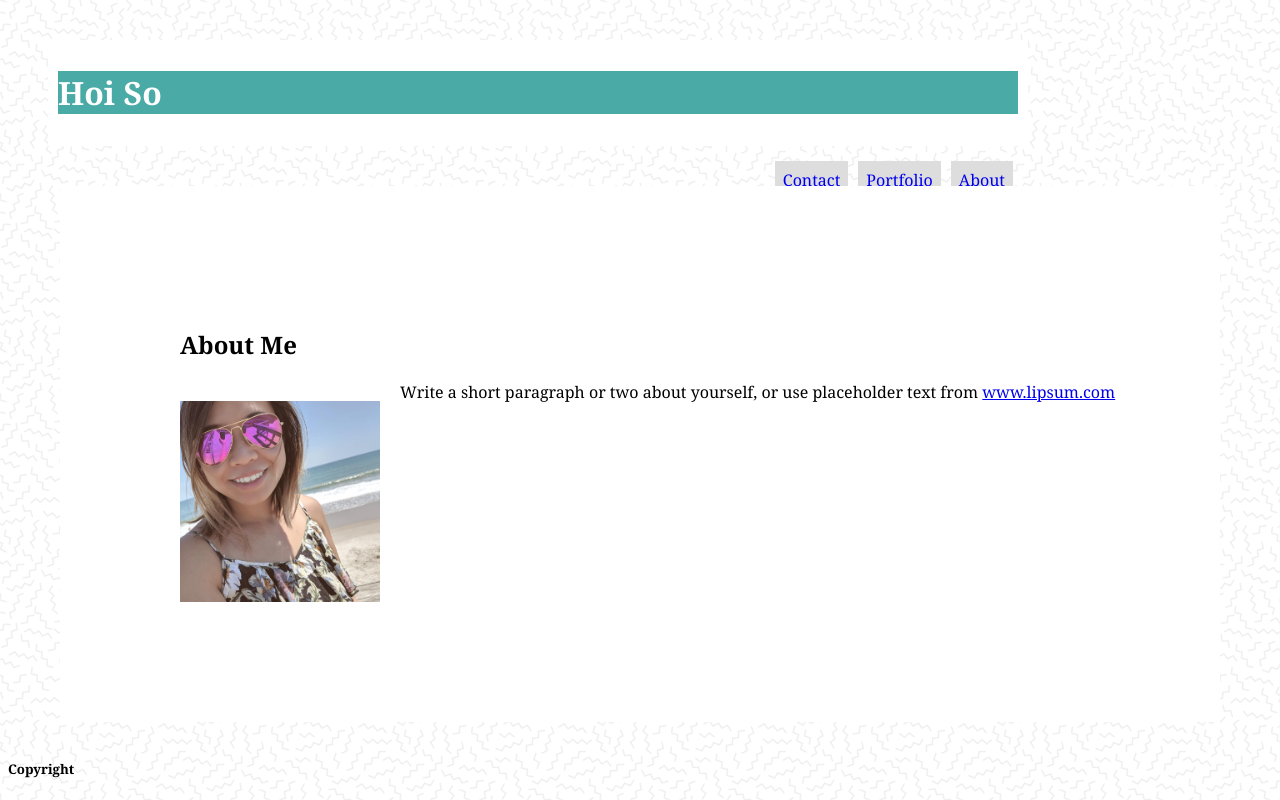
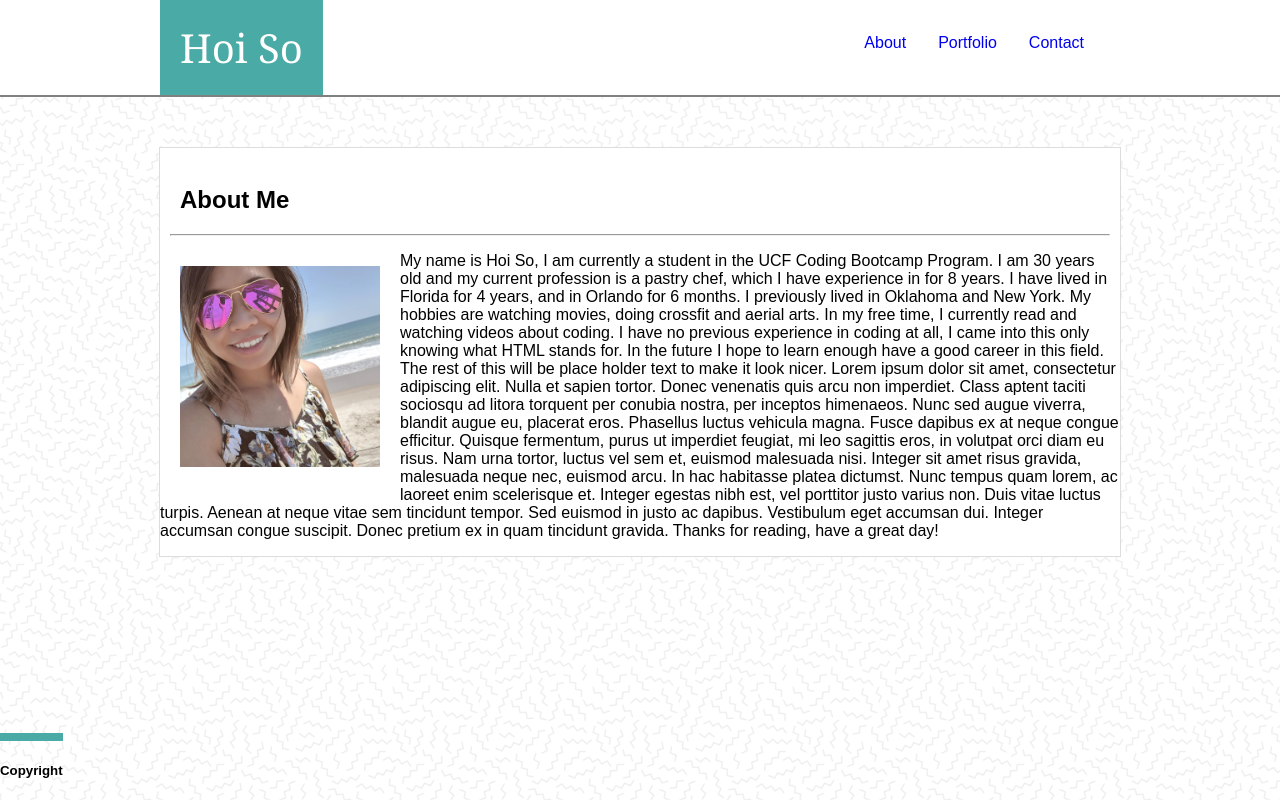
Before and after one commit to ahoyhoi/Basic-Portfolio, a plain HTML site: page index.html in a window 1280 px wide. Drawn offline with Linux system fonts and the light colour scheme; files whose address does not match are found by name.

Commit message:
new changes;added about me; fixed header

```diff
--- a/Assets/style.css
+++ b/Assets/style.css
@@ -1,40 +1,55 @@
 
 body {
     background-image:  url("images/memphis-mini.png");
-    font-family: Georgia;
+    font-family: Arial, Helvetica, sans-serif;
+    padding: 0;
+    margin: 0;
 
 }
 
 ul {
     list-style-type: none;
     margin: 0;
-    padding: 0;
+    padding: 20px;
+    overflow: hidden;
+    background-color: #fff;
+    float: right;
+
   }
 
+  li {
+      float: left;
+  }
 
   li a {
-    display: inline-block;
-    padding: 8px;
-    margin: 5px;
-    background-color: #dddddd;
-    float: right;
-    position: relative;
-    top: 20px;
+    display: block;
+    padding: 14px 16px;
+    text-align: center;
+    text-decoration: none;
   }
 
 
   header{
-      padding: 10px;
-      margin: 40px;
       background: #ffffff;
-      position: relative;
-      width: 960px;
+      width: 100%;
+      border-bottom: 2px solid grey;
 
   }
 
 .name {
     background-color:#4aaaa5;
     color: #fff;
+    padding: 20px;
+    font-size: 40px;
+    float: left;
+    font-family: Georgia, 'Times New Roman', Times, serif;
+}
+
+.name-container{
+    position: relative;
+    width: 960px;
+    margin: auto;
+
 }
 
 
@@ -46,10 +61,15 @@ ul {
     max-width: 960px;
     background-color: white;
     position: relative;
-    margin: 0 auto;
-    padding: 100px;
+    margin: 50px auto;
     clear: both;
+    border: 1px solid #dddddd;
 }
+
+hr{
+    margin: 10px;
+}
+
 
 
 #bio-image {
@@ -70,5 +90,5 @@ footer{
     position: absolute;
     text-align: center;
     bottom: 0;
-
+    border-top: 8px solid #4aaaa5
 }
--- a/index.html
+++ b/index.html
@@ -5,7 +5,7 @@
     <meta name="viewport" content="width=device-width, initial-scale=1.0">
     <meta http-equiv="X-UA-Compatible" content="ie=edge">
     <title>Basic-Portfolio</title>
-    <link rel="stylesheet" type="text/css" href="C:\Users\missh\Basic-Portfolio\Assets\style.css">
+    <link rel="stylesheet" type="text/css" href="Assets\style.css">
 </head>
 
 
@@ -18,17 +18,20 @@
 
       <div class="name-container">
 
-      <h1 class="name">Hoi So</h1>
+      <span class="name">Hoi So</span>
 
       <nav>
+        <div>
         <ul>
                 <li><a class="About" href="#">About</a></li>
-                <li><a class="Portfolio" href=C:\Users\missh\Basic-Portfolio\portfolio.html>Portfolio</a></li>
-                <li><a class="Contact" href="C:\Users\missh\Basic-Portfolio\contact.html">Contact</a></li>
+                <li><a class="Portfolio" href=Basic-Portfolio\portfolio.html>Portfolio</a></li>
+                <li><a class="Contact" href="Basic-Portfolio\contact.html">Contact</a></li>
          </ul>
+        </div>
   </nav>
 
    </div>
+   <div class="cleardiv"></div>
     </header>
 
     <div class="container">
@@ -36,12 +39,30 @@
             <br>
 
             <h2>About Me</h2>
+            <hr/>
 
             <div>
-        <img id="bio-image" src="C:\Users\missh\Basic-Portfolio\Assets\images\Profile-bio-pic.jpg" alt="Hoi So" style="width:200px;height:auto;">
+        <img id="bio-image" src="Basic-Portfolio\Assets\images\Profile-bio-pic.jpg" alt="Hoi So" style="width:200px;height:auto;">
             </div>
 
-             <p>Write a short paragraph or two about yourself, or use placeholder text from <a href="http://www.lipsum.com/">www.lipsum.com</a></p>
+             <p>My name is Hoi So, I am currently a student in the UCF Coding Bootcamp Program.
+               I am 30 years old and my current profession is a pastry chef, which I have experience in for 8 years.
+               I have lived in Florida for 4 years, and in Orlando for 6 months. I previously lived in Oklahoma and New York.
+               My hobbies are watching movies, doing crossfit and aerial arts. In my free time, I currently read and watching videos about coding. I have no previous experience in coding at all,
+               I came into this only knowing what HTML stands for. In the future I hope to learn enough have a good career in this field.
+               The rest of this will be place holder text to make it look nicer. Lorem ipsum dolor sit amet, consectetur adipiscing elit.
+              Nulla et sapien tortor. Donec venenatis quis arcu non imperdiet. Class aptent taciti sociosqu ad litora torquent per conubia nostra,
+              per inceptos himenaeos. Nunc sed augue viverra, blandit augue eu, placerat eros. Phasellus luctus vehicula magna.
+              Fusce dapibus ex at neque congue efficitur. Quisque fermentum, purus ut imperdiet feugiat, mi leo sagittis eros, in volutpat orci diam eu risus.
+              Nam urna tortor, luctus vel sem et, euismod malesuada nisi. Integer sit amet risus gravida, malesuada neque nec, euismod arcu.
+              In hac habitasse platea dictumst. Nunc tempus quam lorem, ac laoreet enim scelerisque et.
+
+               Integer egestas nibh est, vel porttitor justo varius non. Duis vitae luctus turpis.
+               Aenean at neque vitae sem tincidunt tempor. Sed euismod in justo ac dapibus.
+               Vestibulum eget accumsan dui. Integer accumsan congue suscipit. Donec pretium ex in quam tincidunt gravida.
+               Thanks for reading, have a great day!
+
+             </a></p>
 
             <div class="cleardiv"></div>
 
```
Also changed, not shown: contact.html (+10 -9 lines), portfolio.html (+16 -10 lines).
